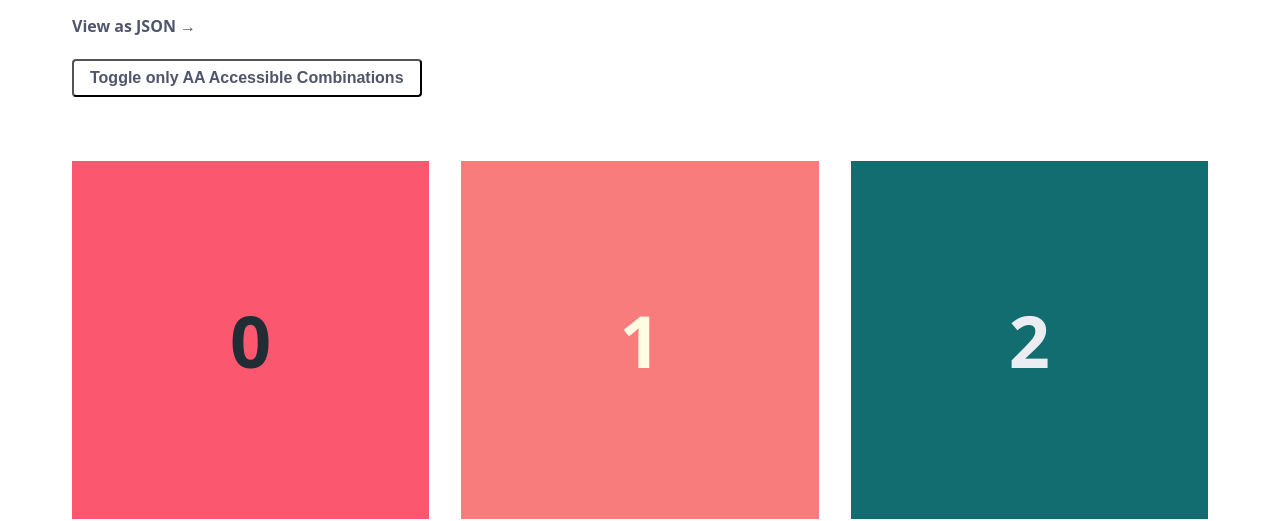
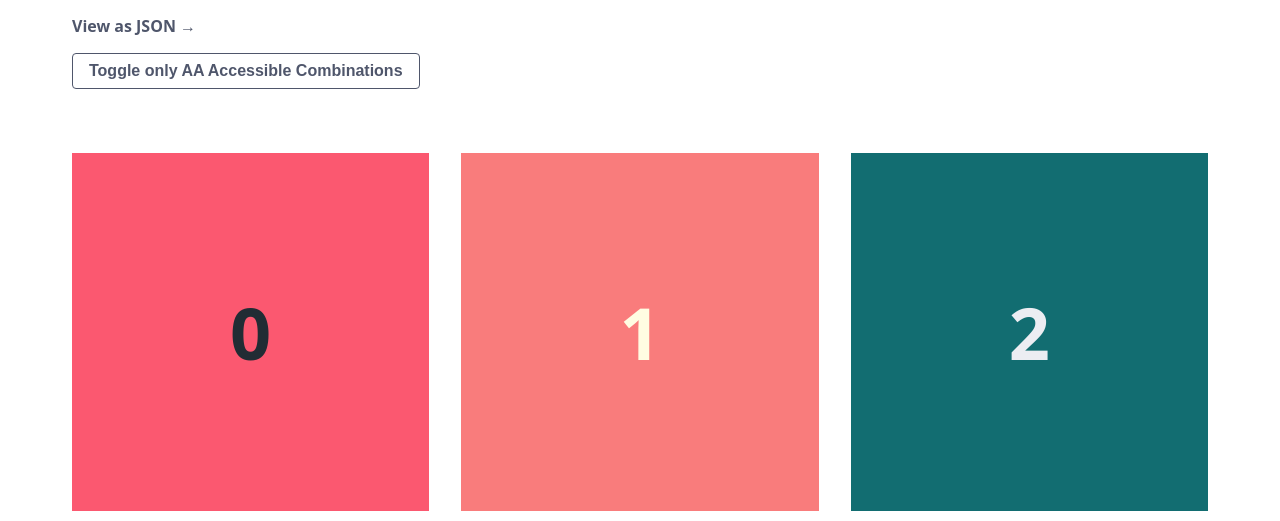
Before and after one commit to alexpate/duo, a website: page src/index.html in a window 1280 px wide. Shown: the part 311-832 px from the top of the page. Drawn offline with Linux system fonts and the light colour scheme.

Commit message:
Fix styling on firefox

```diff
--- a/src/main.css
+++ b/src/main.css
@@ -72,15 +72,19 @@ body {
 
 .header button {
   -webkit-appearance: none;
+  -moz-appearance: none;
   background-color: var(--color-background);
   color: var(--color-text-muted);
   padding: 0.5rem 1rem;
   font-size: 1rem;
   font-weight: 600;
   flex-grow: 0;
+  width: -moz-fit-content;
   width: fit-content;
   border-radius: 4px;
+  border: 1px solid currentColor;
   cursor: pointer;
+  margin-top: 1rem;
 }
 
 .header button.active {
```
Also changed, not shown: src/index.html (+0 -1 lines).
